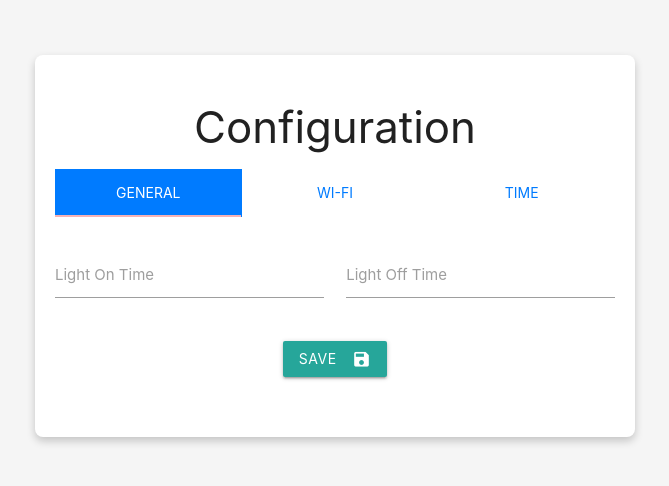
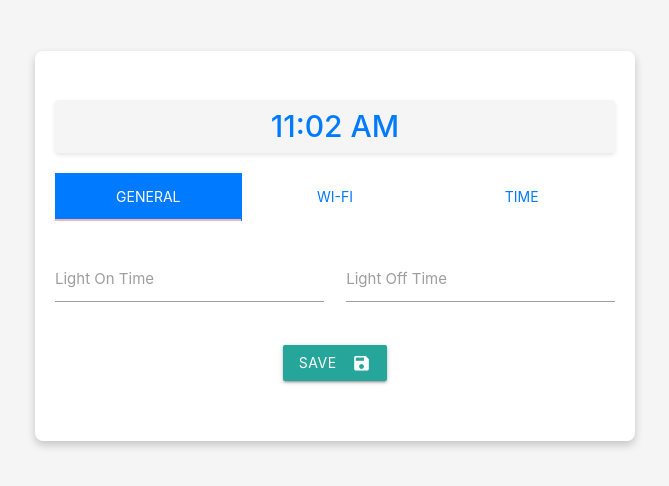
Before and after one commit to Witty-Wizard/Lightwave, a plain HTML site: page data/index.html in a window 1280 px wide. Shown: the part 154-640 px from the top of the page, without its empty margins (305-974 px from the left). Drawn offline with Linux system fonts and the light colour scheme.

Commit message:
Added: Digital Clock to the webapage

```diff
--- a/data/index.html
+++ b/data/index.html
@@ -11,7 +11,9 @@
 
 <body>
     <div class="container">
-        <h3 class="center-align">Configuration</h3>
+        <div class="center-align-clock">
+            <h3 id="digitalClock" class="material-clock">00:00 AM</h3>
+        </div>
         <div class="row">
             <ul class="tabs">
                 <li class="tab col s4"><a class="active" href="#generalSetup">General</a></li>
@@ -20,7 +22,6 @@
             </ul>
         </div>
 
-        <!-- Wi-Fi Configuration Tab -->
         <div id="wifiConfig" class="col s12">
             <form id="wifiForm" class="col s12">
                 <div class="row">
@@ -44,7 +45,6 @@
             <div class="row center-align" id="wifiResponse"></div>
         </div>
 
-        <!-- General Setup Tab -->
         <div id="generalSetup" class="col s12">
             <form id="setupForm" class="col s12">
                 <div class="row">
@@ -66,7 +66,6 @@
             <div class="row center-align" id="setupResponse"></div>
         </div>
 
-        <!-- Set Current Time Tab -->
         <div id="setTime" class="col s12">
             <form id="timeForm" class="col s12">
                 <div class="row">
--- a/data/script.js
+++ b/data/script.js
@@ -11,6 +11,10 @@ document.addEventListener("DOMContentLoaded", function () {
     defaultTime: "now",
     autoClose: true,
   });
+
+  // Initialize the clock
+  updateClock();
+  setInterval(updateClock, 1000); // Update the clock every second
 });
 
 // Wi-Fi Form Submission
@@ -89,3 +93,15 @@ document
           "Error: Unable to set time";
       });
   });
+
+// Function to update the clock
+function updateClock() {
+  const clockElement = document.getElementById("digitalClock");
+  const now = new Date();
+  let hours = now.getHours();
+  const minutes = now.getMinutes().toString().padStart(2, "0");
+  const ampm = hours >= 12 ? "PM" : "AM";
+  hours = hours % 12 || 12; // Convert to 12-hour format
+
+  clockElement.innerHTML = `${hours}<span class="blinking-colon">:</span>${minutes} ${ampm}`;
+}
--- a/data/style.css
+++ b/data/style.css
@@ -3,7 +3,7 @@
   font-family: "Material Icons";
   font-style: normal;
   font-weight: 400;
-  src: url(/materialfont.woff2) format("woff2");
+  src: url(./materialfont.woff2) format("woff2");
 }
 
 .material-icons {
@@ -46,3 +46,45 @@ body {
   background-color: #007bff;
   color: white;
 }
+
+.loading-screen {
+  position: fixed;
+  top: 0;
+  left: 0;
+  width: 100%;
+  height: 100%;
+  display: flex;
+  justify-content: center;
+  align-items: center;
+  background-color: #ffffff;
+  z-index: 9999;
+}
+
+.material-clock {
+  font-size: 2rem;
+  font-weight: 500;
+  color: #007bff;
+  background-color: #f5f5f5;
+  padding: 10px 20px;
+  border-radius: 4px;
+  display: inline-block;
+  box-shadow: 0 2px 4px rgba(0, 0, 0, 0.1);
+  margin-bottom: 20px;
+  text-align: center;
+  width: 100%;
+}
+
+.center-align-clock {
+  display: flex;
+  justify-content: center;
+}
+
+.blinking-colon {
+  animation: blink 1s steps(1) infinite;
+}
+
+@keyframes blink {
+  50% {
+    opacity: 0;
+  }
+}
```
